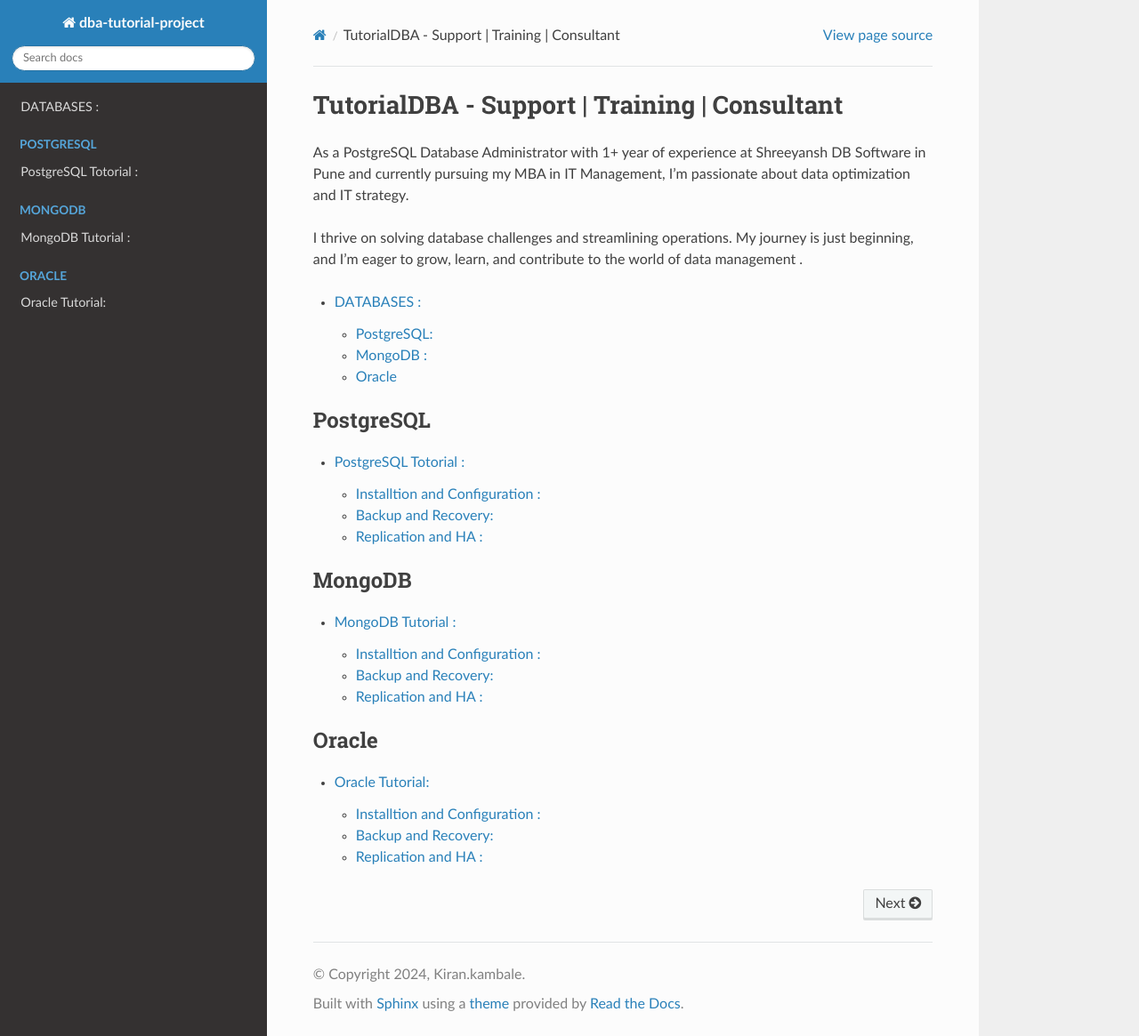
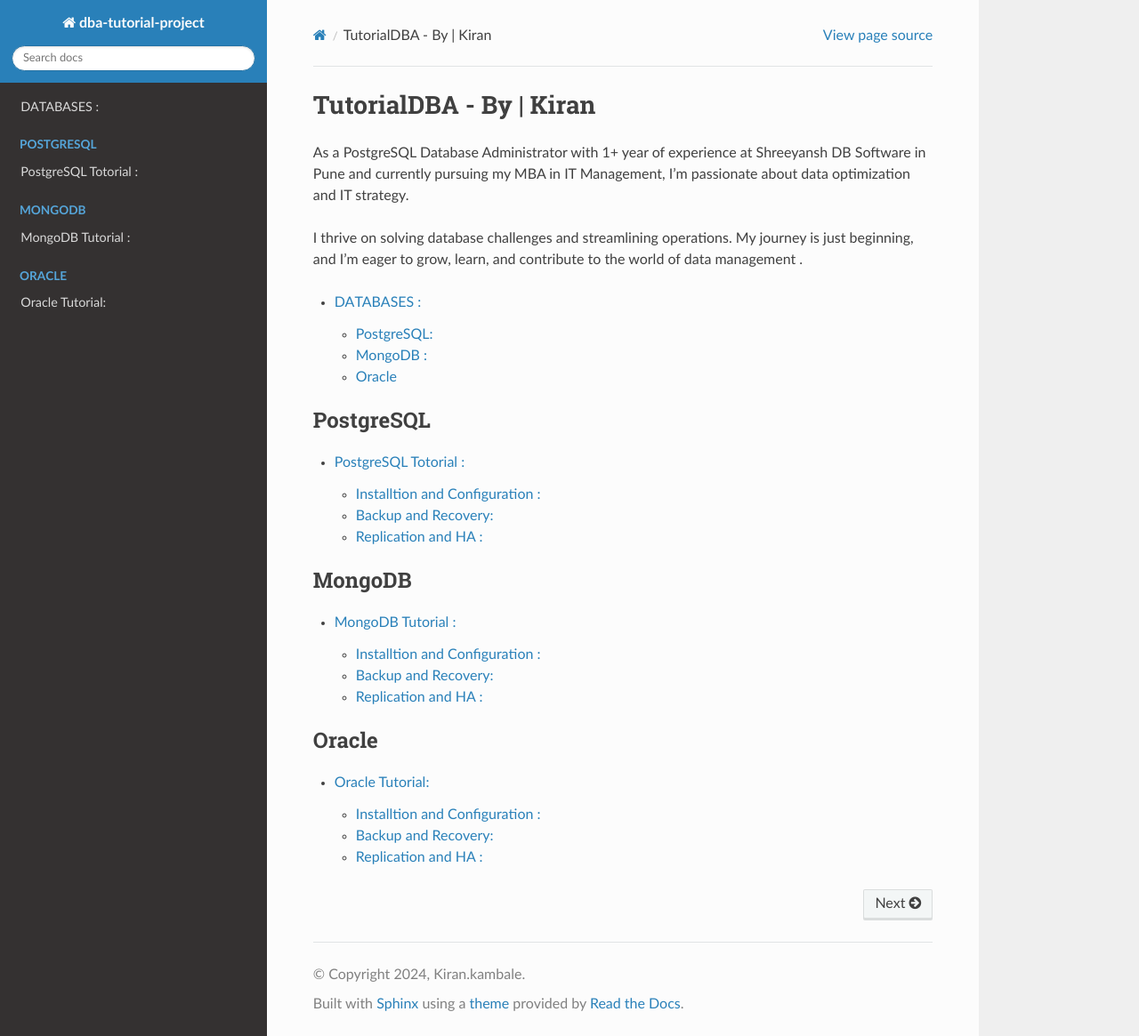
Before and after one commit to kambalekiran9/kambalekiran9, a Sphinx documentation site: the page built from docs/source/index.rst, in a window 1280 px wide and 1165 px high. Shown: the whole window at 89% size. Built offline with Sphinx 7.4.7 and the Read the Docs theme 2.0.0, drawn with Linux system fonts in a browser that asks for light colours.

Commit message:
Update index.rst

```diff
--- a/docs/source/index.rst
+++ b/docs/source/index.rst
@@ -1,4 +1,4 @@
-TutorialDBA - Support | Training | Consultant
+TutorialDBA - By | Kiran
 ==============================================
 
 As a PostgreSQL Database Administrator with 1+ year of experience at Shreeyansh DB Software in Pune and currently pursuing my MBA in IT Management, I'm passionate about data optimization and IT strategy.
```
